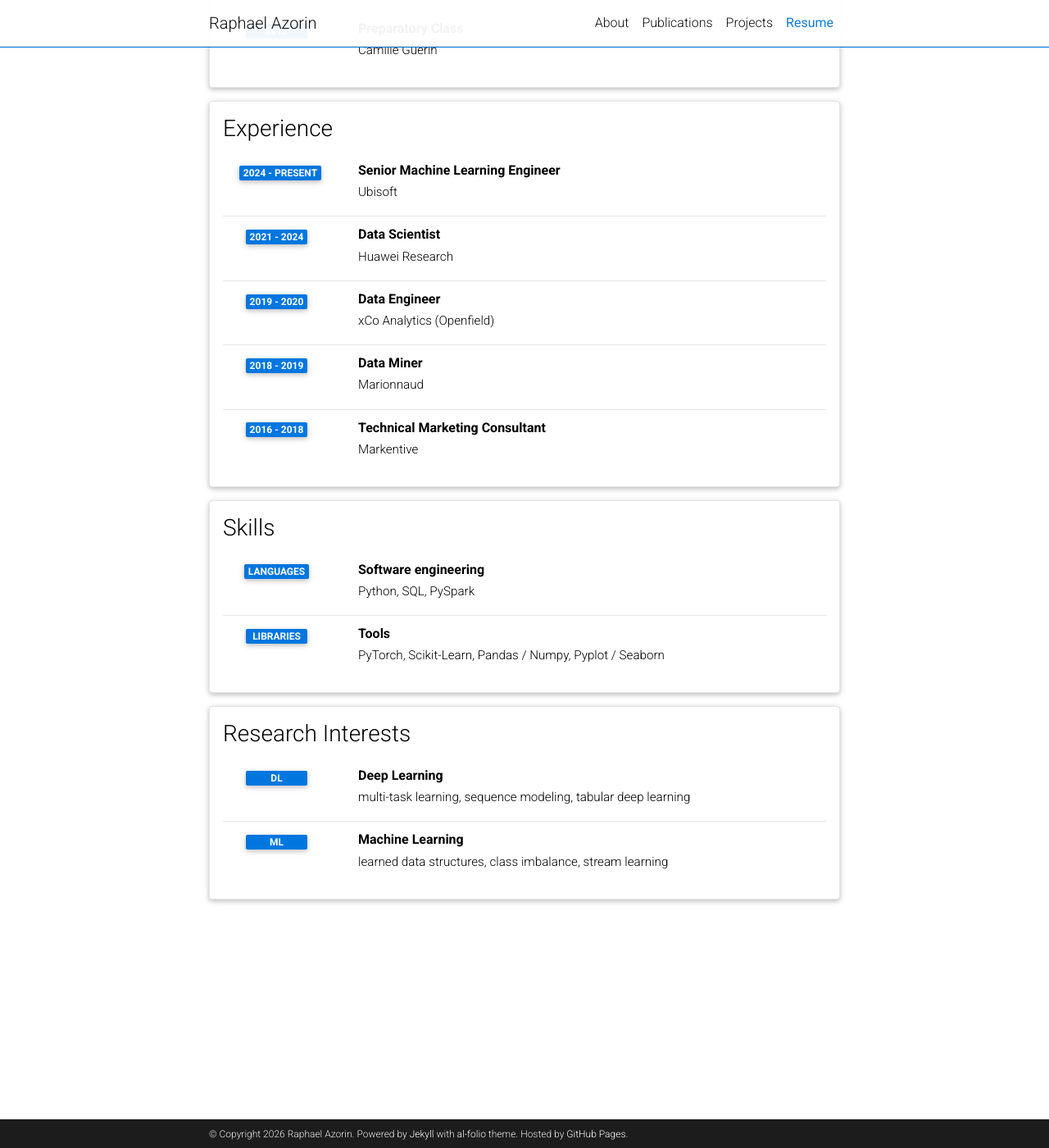
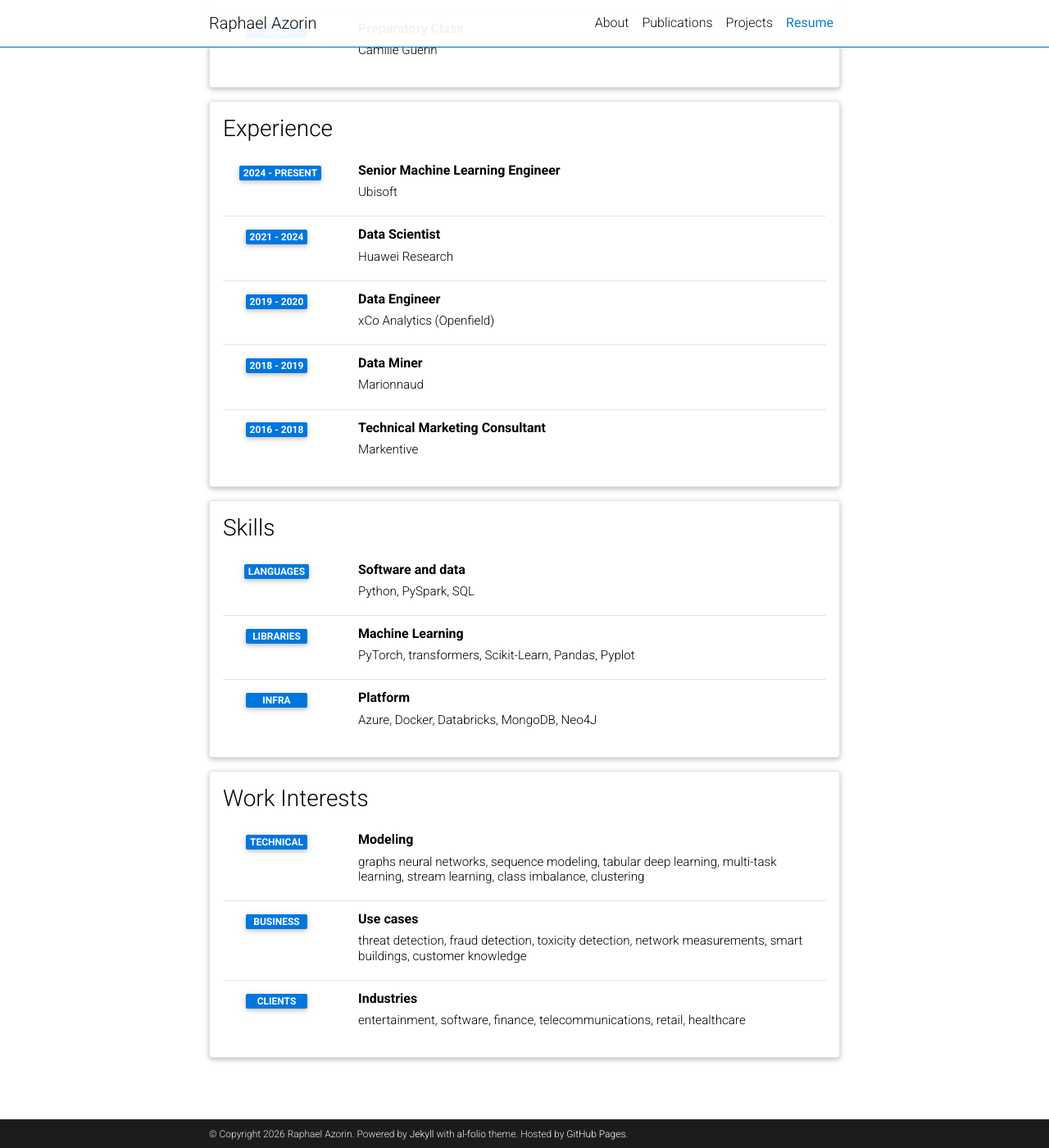
Before and after one commit to Raphaaal/raphaaal.github.io, a Jekyll site: the page built from _pages/cv.md, in a window 1280 px wide and 1400 px high, scrolled down 756 px. Shown: the whole window at 82% size. Built offline with Jekyll 4.4.1, drawn with Linux system fonts in a browser that asks for light colours; comment, search, counter and statistics services are not loaded; a style sheet for code colours, icons or effects is not loaded.

Commit message:
feat: add use case in CV yaml

```diff
--- a/_data/cv.yml
+++ b/_data/cv.yml
@@ -81,22 +81,30 @@
 - title: Skills
   type: time_table
   contents:
-    - title: Software engineering
-      institution: Python, SQL, PySpark
+    - title: Software and data
+      institution: Python, PySpark, SQL
       year: Languages
 
-    - title: Tools
-      institution: PyTorch, Scikit-Learn, Pandas / Numpy, Pyplot / Seaborn
+    - title: Machine Learning
+      institution: PyTorch, transformers, Scikit-Learn, Pandas, Pyplot
       year: Libraries
 
+    - title: Platform
+      institution: Azure, Docker, Databricks, MongoDB, Neo4J
+      year: Infra
 
-- title: Research Interests
+
+- title: Work Interests
   type: time_table
   contents:
-    - title: Deep Learning
-      institution: multi-task learning, sequence modeling, tabular deep learning
-      year: DL
+    - title: Modeling
+      institution: graphs neural networks, sequence modeling, tabular deep learning, multi-task learning, stream learning, class imbalance, clustering
+      year: TECHNICAL
 
-    - title: Machine Learning
-      institution: learned data structures, class imbalance, stream learning
-      year: ML
+    - title: Use cases
+      institution: threat detection, fraud detection, toxicity detection, network measurements, smart buildings, customer knowledge
+      year: BUSINESS
+
+    - title: Industries
+      institution: entertainment, software, finance, telecommunications, retail, healthcare
+      year: CLIENTS
```
